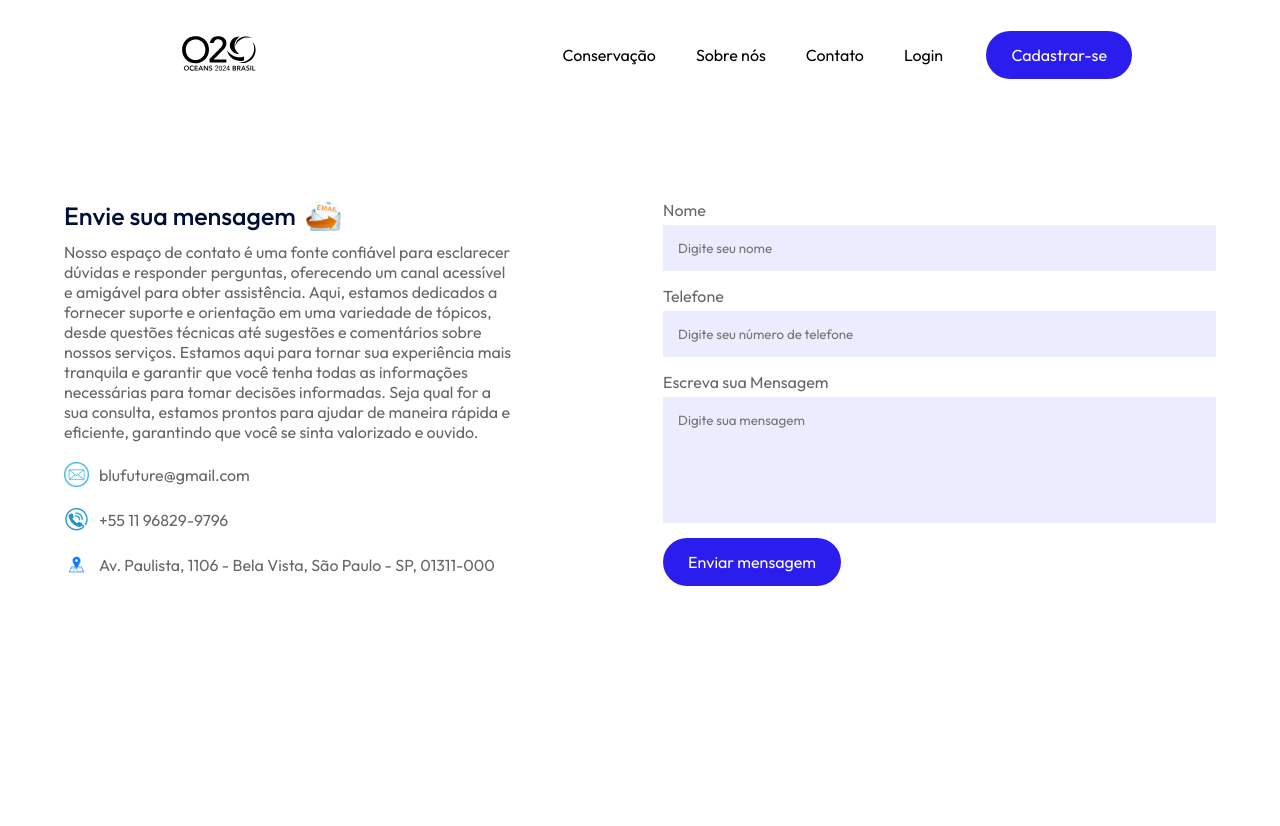
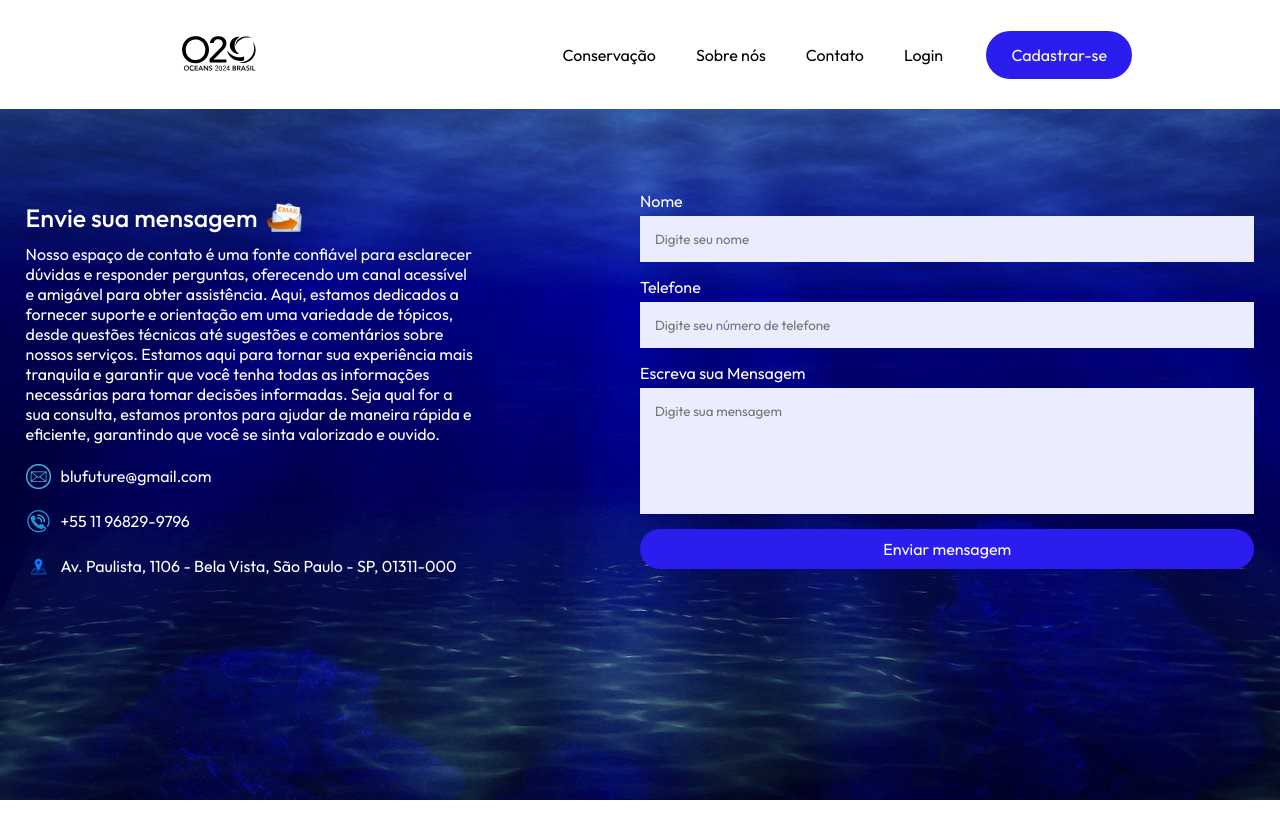
Before and after one commit to devtorugo/GS_OCEANS2024_WEB, a Next.js app: page /contact in a window 1280 px wide. After the commit the page ends 800 px from the top, so only its background shows below. Built offline with nearby package versions, Linux system fonts and the light colour scheme.

Commit message:
Alterando fundo da page de Contato(Contact)

```diff
--- a/src/app/components/Hero/styles.css
+++ b/src/app/components/Hero/styles.css
@@ -1,7 +1,7 @@
 .hero{
     width: 100%;
     min-height: 100vh;
-    background: linear-gradient(rgba(8,0,58,0.7),rgba(8, 0, 58, 0.7)), url('/oceano2.jpg');
+    background: url('/oceano2.jpg');
     background-size: cover;
     background-position: center;
     color: #fff;
--- a/src/app/contact/styles.css
+++ b/src/app/contact/styles.css
@@ -1,20 +1,24 @@
 .contact {
-    margin: 200px auto;
-    max-width: 90%;
+    width: 100%;
+    min-height: 100vh;
+    background: url('/oceano2.jpg');
+    background-size: cover;
+    background-position: center;
+    color: #fff;
     display: flex;
-    align-items: flex-start;
-    justify-content: space-between;
+    align-items: center;
+    justify-content: center;
 }
 
 .contact-col {
     flex-basis: 48%;
-    color: #676767;
+    color: #ffffff;
     display: flex;
     flex-direction: column;
 }
 
 .contact-col h3 {
-    color: #000F38;
+    color: #ffffff;
     font-weight: 500;
     font-size: 25px;
     display: flex;
@@ -60,3 +64,17 @@
     display: block;
     margin: 20px 0px;
 }
+
+.contact form button {
+    width: 100%;
+    padding: 10px;
+
+    color: #fff;
+    border: none;
+    cursor: pointer;
+    transition: background-color 0.3s ease;
+}
+
+.contact form button:hover {
+    background-color: #1a1a1a;
+}
```
Also changed, not shown: 1 other file (tests, documents, lock files or other folders).
